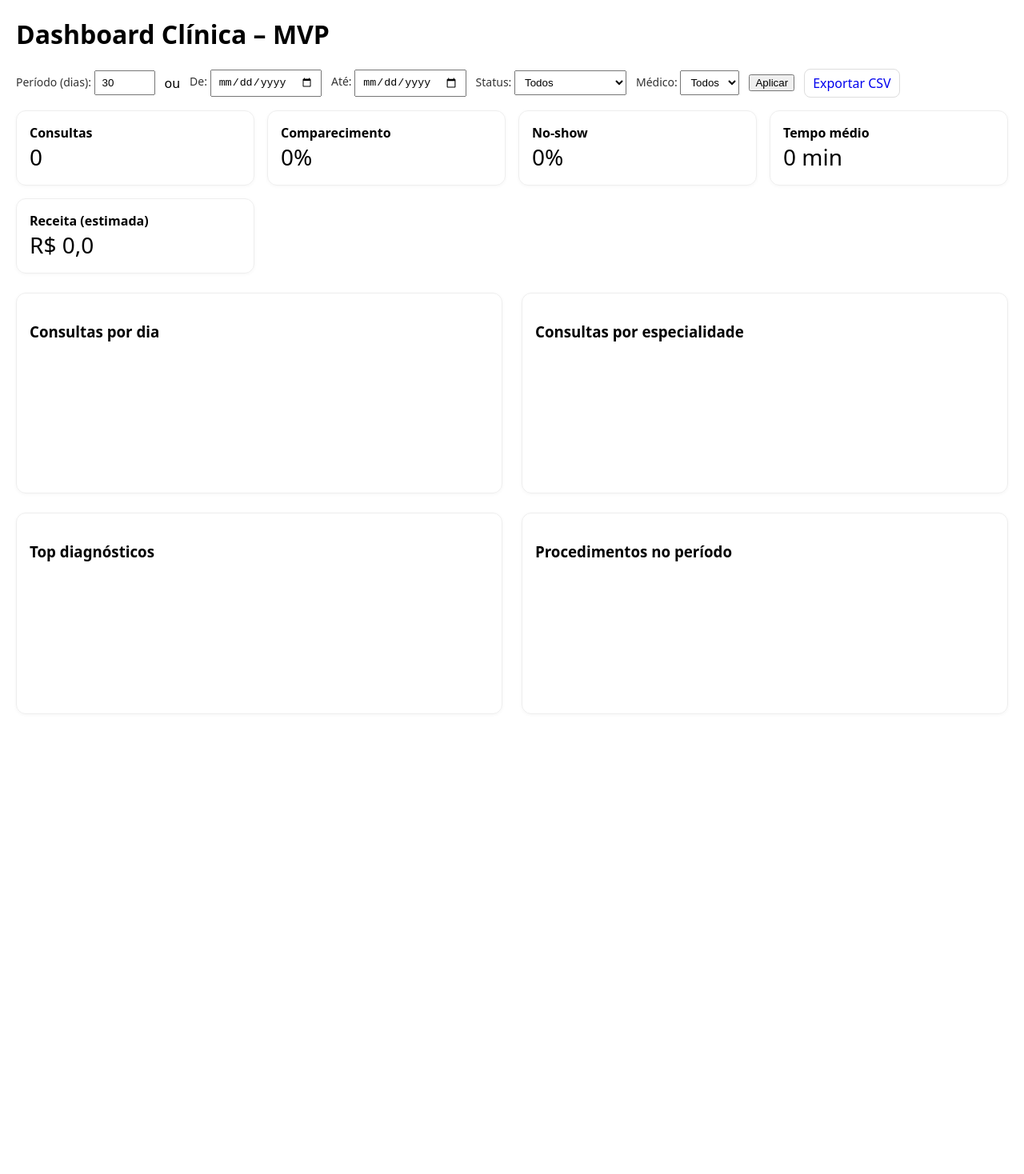
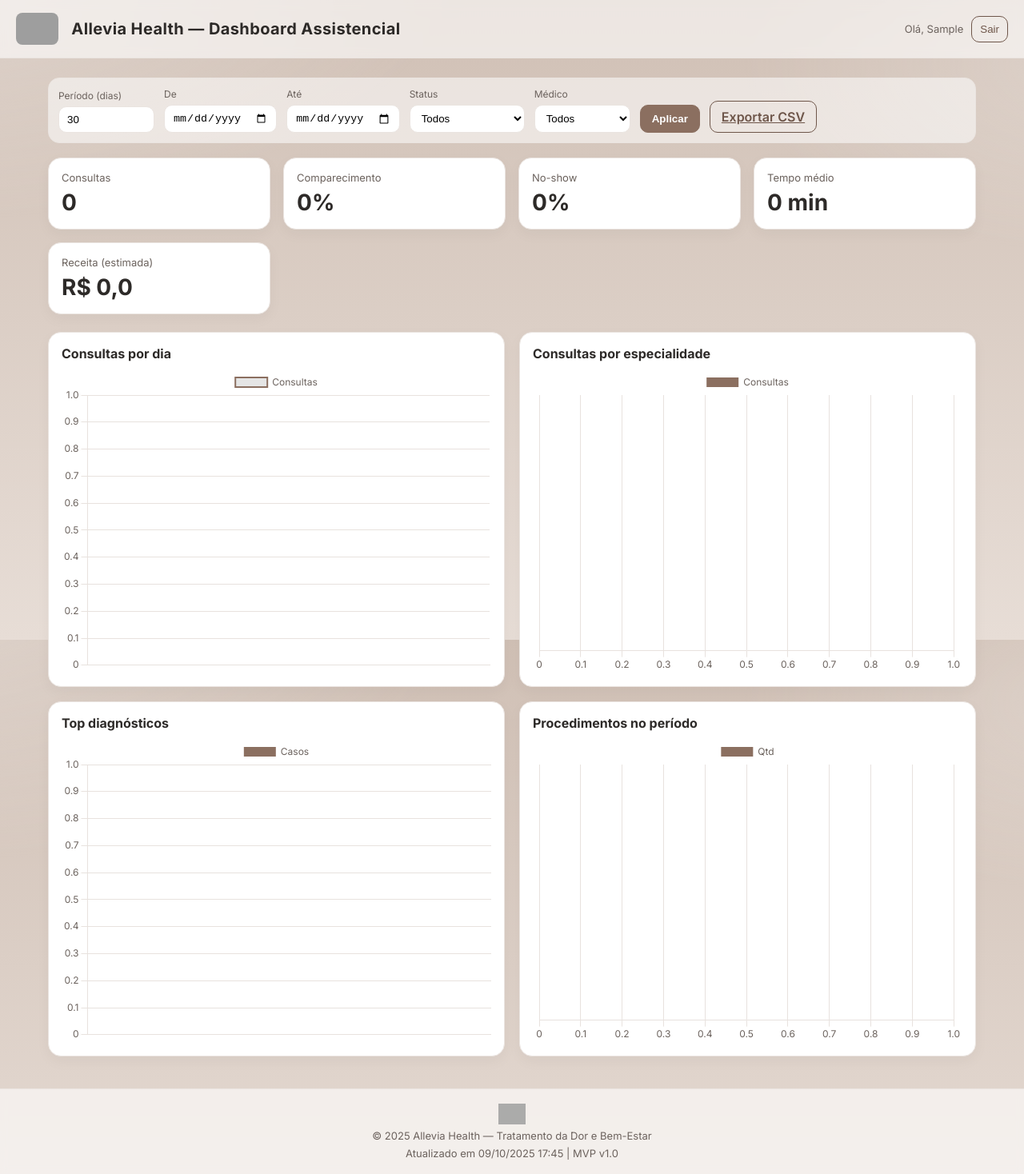
Before and after one commit to MaykeSubhue/clinica_mvp, a Django app: page /dashboard/ in a window 1280 px wide. Shown: the whole page at 80% size. Before the commit the page ends 913 px from the top, so only its background shows below. Run offline with Django 5.2, Linux system fonts and the light colour scheme; the visitor is signed in with stand-in values (Sample User, id 1); data that the repository does not hold is empty; a map, chart or similar area stays blank; grey boxes are pictures that could not be loaded.

Commit message:
Coloquei uma parte da identidade visual da clinica na aba de dashboard, criei o login, so para entrar no no dashboard

```diff
--- a/clinic/templates/clinic/dashboard.html
+++ b/clinic/templates/clinic/dashboard.html
@@ -1,45 +1,149 @@
+{% load static %}
 <!doctype html>
 <html lang="pt-br">
 <head>
   <meta charset="utf-8" />
-  <title>Dashboard Clínica – MVP</title>
+  <title>Allevia Health — Dashboard</title>
   <meta name="viewport" content="width=device-width, initial-scale=1" />
-  <script src="https://cdn.jsdelivr.net/npm/chart.js"></script>
+
+  <!-- Chart.js + fallback -->
+  <script defer src="https://cdn.jsdelivr.net/npm/chart.js@4.4.1/dist/chart.umd.min.js"></script>
+  <script>
+    if (!window.Chart) {
+      const s = document.createElement('script');
+      s.src = 'https://unpkg.com/chart.js@4.4.1/dist/chart.umd.js';
+      s.defer = true; document.head.appendChild(s);
+    }
+  </script>
+
+  <!-- Fonte clean -->
+  <link rel="preconnect" href="https://fonts.googleapis.com">
+  <link href="https://fonts.googleapis.com/css2?family=Inter:wght@400;600;700&display=swap" rel="stylesheet">
+
+  <link rel="icon" href="{% static 'clinic/logo-allevia.png' %}">
   <style>
-    body { font-family: system-ui, Arial, sans-serif; margin: 20px; }
-    .kpis { display: grid; grid-template-columns: repeat(4, 1fr); gap: 16px; margin-bottom: 24px; }
-    .card { border: 1px solid #eee; border-radius: 12px; padding: 16px; box-shadow: 0 1px 4px rgba(0,0,0,.04); }
-    .grid { display: grid; grid-template-columns: 1fr 1fr; gap: 24px; }
-    .filters { margin-bottom: 16px; display:flex; gap:12px; align-items:center; }
-    label { font-size: 14px; color: #333; }
-    select, input { padding: 6px 8px; }
-    canvas { max-height: 380px; }
+    :root{
+      /* Paleta Allevia (tons bege) */
+      --bg: #D0C0B5;          /* bege base da página */
+      --bg-soft: #E7DDD6;     /* superfícies */
+      --card: #FFFFFF;        /* cards */
+      --text: #2D2A28;        /* texto principal */
+      --muted: #6B625D;       /* texto suave */
+      --brand: #8B6F60;       /* destaque (bege amarronzado) */
+      --brand-strong:#6E564A; /* hover/dark */
+      --line: #EAE4E0;
+    }
+
+    * { box-sizing: border-box; }
+    html, body { height: 100%; }
+    body{
+      margin:0; padding:0;
+      font-family: Inter, system-ui, -apple-system, Arial, sans-serif;
+      color: var(--text);
+      background:
+        radial-gradient(1200px 600px at -10% -10%, rgba(255,255,255,.35), transparent 60%),
+        radial-gradient(800px 400px at 110% 10%, rgba(255,255,255,.25), transparent 60%),
+        linear-gradient(0deg, var(--bg-soft), var(--bg));
+      min-height:100%;
+    }
+
+    .topbar{
+      display:flex; align-items:center; gap:16px;
+      padding:16px 20px;
+      background: rgba(255,255,255,.6);
+      backdrop-filter: blur(6px);
+      border-bottom: 1px solid var(--line);
+      position: sticky; top:0; z-index:10;
+    }
+    .topbar img{ height:40px; width:auto; border-radius:8px; }
+    .title{ font-weight:700; letter-spacing:.4px; font-size:20px; }
+    .container{ max-width:1200px; margin:24px auto; padding:0 20px; }
+
+    .filters{
+      display:flex; flex-wrap:wrap; gap:12px; align-items:end; margin-bottom:18px;
+      background: rgba(255,255,255,.55);
+      border:1px solid var(--line); border-radius:14px; padding:12px;
+    }
+    label{ font-size:12px; color:var(--muted); display:flex; flex-direction:column; gap:6px; }
+    input, select{
+      padding:8px 10px; border:1px solid var(--line); border-radius:10px; background:#fff;
+      min-width:120px;
+    }
+    .btn{
+      padding:9px 14px; border-radius:10px; border:1px solid var(--brand);
+      background: var(--brand); color:#fff; cursor:pointer; font-weight:600;
+    }
+    .btn.secondary{
+      background: transparent; color: var(--brand-strong); border-color: var(--brand-strong);
+    }
+    .kpis{
+      display:grid; gap:16px;
+      grid-template-columns: repeat(auto-fit, minmax(220px, 1fr));
+      margin-bottom:22px;
+    }
+    .card{
+      background: var(--card);
+      border: 1px solid var(--line);
+      border-radius:16px; padding:16px;
+      box-shadow: 0 6px 18px rgba(0,0,0,.04);
+    }
+    .kpi-title{ font-size:13px; color:var(--muted); margin-bottom:6px; }
+    .kpi-value{ font-size:28px; font-weight:700; }
+
+    .grid{
+      display:grid; gap:18px; grid-template-columns: 1fr 1fr;
+    }
+    @media (max-width: 980px){ .grid{ grid-template-columns: 1fr; } }
+
+    .card h3{ margin:0 0 10px 0; font-size:16px; }
+    canvas{ width:100%; max-height:380px; }
   </style>
 </head>
+
 <body>
-  <h1>Dashboard Clínica – MVP</h1>
+  <!-- Topbar com logo -->
+  <div class="topbar">
+    <img src="{% static 'clinic/logo-allevia.png' %}" alt="Allevia Health">
+    <div class="title" style="flex:1">Allevia Health — Dashboard Assistencial</div>
 
+    {% if request.user.is_authenticated %}
+      <div style="display:flex; align-items:center; gap:10px; font-size:13px;">
+        <span style="color:var(--muted)">Olá, {{ request.user.first_name|default:request.user.username }}</span>
+          <form action="{% url 'logout' %}" method="post" style="margin:0">
+            {% csrf_token %}
+            <button type="submit"
+              style="padding:8px 10px; border-radius:10px; border:1px solid var(--brand-strong);
+                    background:transparent; color:var(--brand-strong); cursor:pointer;">
+              Sair
+            </button>
+          </form>
+      </div>
+    {% endif %}
+  </div>
+
+  <div class="container">
+
+    <!-- Filtros -->
     <form class="filters" method="get">
-  <label>Período (dias):
+      <label>Período (dias)
         <input type="number" name="days" value="{{ days }}" min="7" max="365">
       </label>
-  <span>ou</span>
-  <label>De:
+      <label>De
         <input type="date" name="start" value="{{ start }}">
       </label>
-  <label>Até:
+      <label>Até
         <input type="date" name="end" value="{{ end }}">
       </label>
-  <label>Status:
+      <label>Status
         <select name="status">
           <option value="">Todos</option>
           <option value="scheduled" {% if status == 'scheduled' %}selected{% endif %}>Agendada</option>
           <option value="completed" {% if status == 'completed' %}selected{% endif %}>Concluída</option>
-      <option value="no_show" {% if status == 'no_show' %}selected{% endif %}>Não compareceu</option>
+          <option value="no_show"   {% if status == 'no_show' %}selected{% endif %}>Não compareceu</option>
           <option value="cancelled" {% if status == 'cancelled' %}selected{% endif %}>Cancelada</option>
         </select>
       </label>
-  <label>Médico:
+      <label>Médico
         <select name="provider">
           <option value="">Todos</option>
           {% for p in providers %}
@@ -47,21 +151,20 @@
           {% endfor %}
         </select>
       </label>
-  <button type="submit">Aplicar</button>
-  <a href="{% url 'export_csv' %}?{{ request.GET.urlencode }}" style="text-decoration:none;padding:6px 10px;border:1px solid #ddd;border-radius:8px;">
-  Exportar CSV
-</a>
+      <button class="btn" type="submit">Aplicar</button>
+      <a class="btn secondary" href="{% url 'export_csv' %}?{{ request.GET.urlencode }}">Exportar CSV</a>
     </form>
 
-
+    <!-- KPIs -->
     <div class="kpis">
-    <div class="card"><strong>Consultas</strong><div style="font-size:28px">{{ total }}</div></div>
-    <div class="card"><strong>Comparecimento</strong><div style="font-size:28px">{{ completion_rate }}%</div></div>
-    <div class="card"><strong>No-show</strong><div style="font-size:28px">{{ no_show_rate }}%</div></div>
-    <div class="card"><strong>Tempo médio</strong><div style="font-size:28px">{{ avg_minutes }} min</div></div>
-    <div class="card"><strong>Receita (estimada)</strong><div style="font-size:28px">R$ {{ revenue_total }}</div></div>
+      <div class="card"><div class="kpi-title">Consultas</div><div class="kpi-value">{{ total }}</div></div>
+      <div class="card"><div class="kpi-title">Comparecimento</div><div class="kpi-value">{{ completion_rate }}%</div></div>
+      <div class="card"><div class="kpi-title">No-show</div><div class="kpi-value">{{ no_show_rate }}%</div></div>
+      <div class="card"><div class="kpi-title">Tempo médio</div><div class="kpi-value">{{ avg_minutes }} min</div></div>
+      <div class="card"><div class="kpi-title">Receita (estimada)</div><div class="kpi-value">R$ {{ revenue_total }}</div></div>
     </div>
 
+    <!-- Gráficos -->
     <div class="grid">
       <div class="card">
         <h3>Consultas por dia</h3>
@@ -80,50 +183,86 @@
         <canvas id="procChart"></canvas>
       </div>
     </div>
+  </div>
 
+  <!-- Scripts dos gráficos -->
   <script>
-    const daily = {{ daily_json|safe }};
+    // Dados do Django
+    const daily  = {{ daily_json|safe }};
     const bySpec = {{ by_spec_json|safe }};
-    const topDx = {{ top_dx_json|safe }};
+    const topDx  = {{ top_dx_json|safe }};
+    const procs  = {{ procedures_json|safe }};
 
-    // Daily
+    // Util: pegar cores do CSS
+    const cssVar = (v) => getComputedStyle(document.documentElement).getPropertyValue(v).trim();
+    const brand  = cssVar('--brand');
+    const muted  = cssVar('--muted');
+
+    window.addEventListener('load', function () {
+      if (!window.Chart) return console.error('Chart.js não carregou');
+
+      // Defaults suaves
+      Chart.defaults.color = muted;
+      Chart.defaults.borderColor = '#E8E2DE';
+      Chart.defaults.font.family = 'Inter, system-ui, Arial, sans-serif';
+
       new Chart(document.getElementById('dailyChart'), {
         type: 'line',
         data: {
           labels: daily.map(x => x.day),
-        datasets: [{ label: 'Consultas', data: daily.map(x => x.cnt) }]
-      }
+          datasets: [{
+            label: 'Consultas',
+            data: daily.map(x => x.cnt),
+            borderWidth: 2, tension: .25, borderColor: brand, pointRadius: 0, fill: false
+          }]
+        },
+        options: { responsive: true, maintainAspectRatio: false }
       });
 
-    // Por especialidade
       new Chart(document.getElementById('specChart'), {
         type: 'bar',
         data: {
           labels: bySpec.map(x => x.spec),
-        datasets: [{ label: 'Consultas', data: bySpec.map(x => x.cnt) }]
+          datasets: [{ label: 'Consultas', data: bySpec.map(x => x.cnt), backgroundColor: brand }]
         },
-      options: { indexAxis: 'y' }
+        options: { indexAxis: 'y', responsive: true, maintainAspectRatio: false }
       });
 
-    // Top diagnósticos
       new Chart(document.getElementById('dxChart'), {
         type: 'bar',
         data: {
           labels: topDx.map(x => x.label),
-        datasets: [{ label: 'Casos', data: topDx.map(x => x.cnt) }]
-      }
+          datasets: [{ label: 'Casos', data: topDx.map(x => x.cnt), backgroundColor: brand }]
+        },
+        options: { responsive: true, maintainAspectRatio: false }
       });
-    <script>
-      const procs = {{ procedures_json|safe }};
+
       new Chart(document.getElementById('procChart'), {
         type: 'bar',
         data: {
           labels: procs.map(x => x.label),
-          datasets: [{ label: 'Qtd', data: procs.map(x => x.cnt) }]
+          datasets: [{ label: 'Qtd', data: procs.map(x => x.cnt), backgroundColor: brand }]
         },
         options: { indexAxis: 'y', responsive: true, maintainAspectRatio: false }
       });
+    });
   </script>
-  </script>
+  <!-- Rodapé -->
+  <footer style="
+    margin-top:40px;
+    padding:18px 20px;
+    background:rgba(255,255,255,0.6);
+    border-top:1px solid var(--line);
+    text-align:center;
+    color:var(--muted);
+    font-size:13px;
+    backdrop-filter: blur(4px);
+  ">
+    <div style="display:flex;flex-direction:column;align-items:center;gap:6px;">
+      <img src="{% static 'clinic/logo-allevia.png' %}" alt="Allevia Health" style="height:26px;width:auto;opacity:.85;">
+      <div>© {{ now|date:"Y" }} Allevia Health — Tratamento da Dor e Bem-Estar</div>
+      <div>Atualizado em {{ now|date:"d/m/Y H:i" }} | MVP v1.0</div>
+    </div>
+  </footer>
 </body>
 </html>
--- a/clinic/views.py
+++ b/clinic/views.py
@@ -92,6 +92,7 @@ def dashboard(request):
         daily_json=json.dumps(daily), by_spec_json=json.dumps(by_spec), top_dx_json=json.dumps(top_dx),
         procedures_json=json.dumps(procedures_data), revenue_total=round(revenue_total, 2),
     )
+    ctx["now"] = timezone.now() #type: ignore
     return render(request, "clinic/dashboard.html", ctx)
 
 @staff_member_required
@@ -104,8 +105,8 @@ def export_appointments_csv(request):
     provider_id = request.GET.get("provider")
 
     if start and end:
-        since = timezone.make_aware(datetime.combine(parse_date(start), datetime.min.time()))
-        until = timezone.make_aware(datetime.combine(parse_date(end), datetime.max.time()))
+        since = timezone.make_aware(datetime.combine(parse_date(start), datetime.min.time())) # type: ignore
+        until = timezone.make_aware(datetime.combine(parse_date(end), datetime.max.time())) # type: ignore
     else:
         since = timezone.now() - timedelta(days=days)
         until = timezone.now()
--- a/clinica_mvp/settings.py
+++ b/clinica_mvp/settings.py
@@ -69,6 +69,7 @@ TEMPLATES = [
                 'django.template.context_processors.request',
                 'django.contrib.auth.context_processors.auth',
                 'django.contrib.messages.context_processors.messages',
+                "django.template.context_processors.request", # necessário para o login
             ],
         },
     },
@@ -123,6 +124,9 @@ USE_TZ = True
 # https://docs.djangoproject.com/en/5.2/howto/static-files/
 
 STATIC_URL = 'static/'
+LOGIN_URL = "login"
+LOGIN_REDIRECT_URL = "/dashboard/"
+LOGOUT_REDIRECT_URL = "login"
 
 # Default primary key field type
 # https://docs.djangoproject.com/en/5.2/ref/settings/#default-auto-field
--- a/clinica_mvp/urls.py
+++ b/clinica_mvp/urls.py
@@ -16,11 +16,19 @@ Including another URLconf
 """
 from django.contrib import admin
 from django.urls import path
-from clinic.views import dashboard
+from django.contrib.auth import views as auth_views
 from clinic.views import dashboard, export_appointments_csv
 
 urlpatterns = [
     path("admin/", admin.site.urls),
+
+    # Rotas principais do dashboard
     path("dashboard/", dashboard, name="dashboard"),
     path("dashboard/export/", export_appointments_csv, name="export_csv"),
+
+    # Rotas de autenticação
+    path("login/", auth_views.LoginView.as_view(
+        template_name="registration/login.html"
+    ), name="login"),
+    path("logout/", auth_views.LogoutView.as_view(), name="logout"),
 ]
```
Also changed, not shown: clinic/templates/registration/login.html (added, +67 -0 lines). Lines whose indentation alone changed are shown as unchanged.
